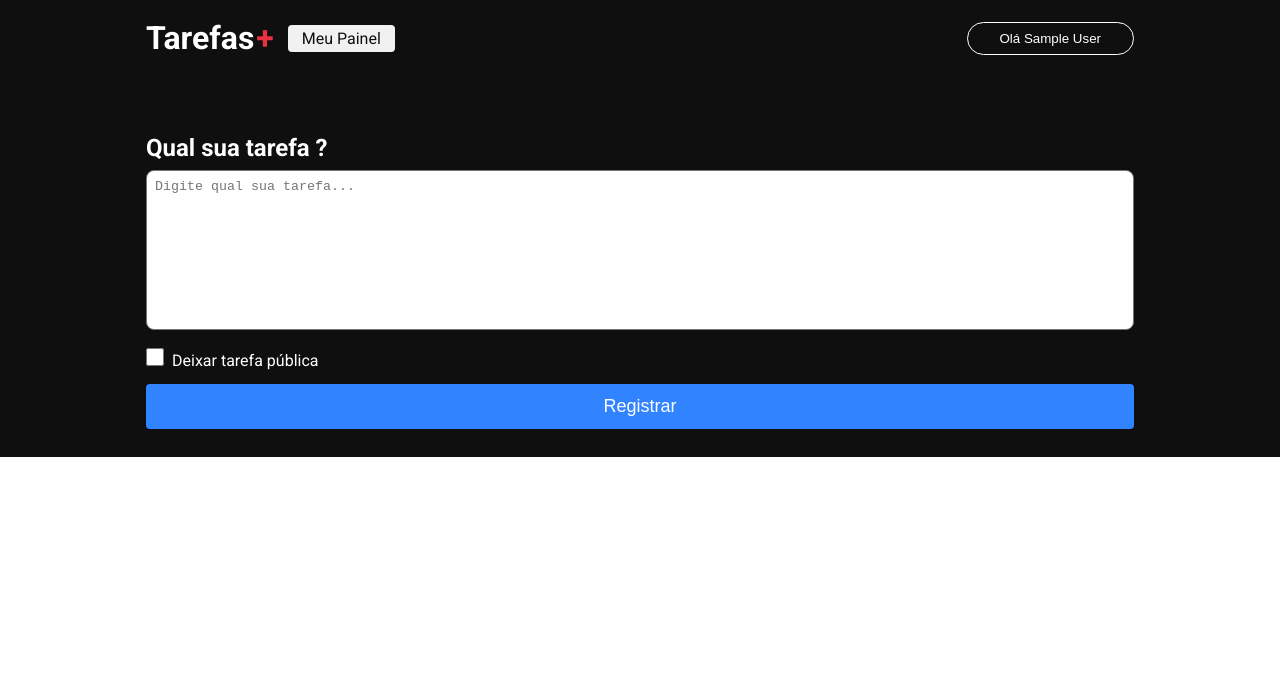
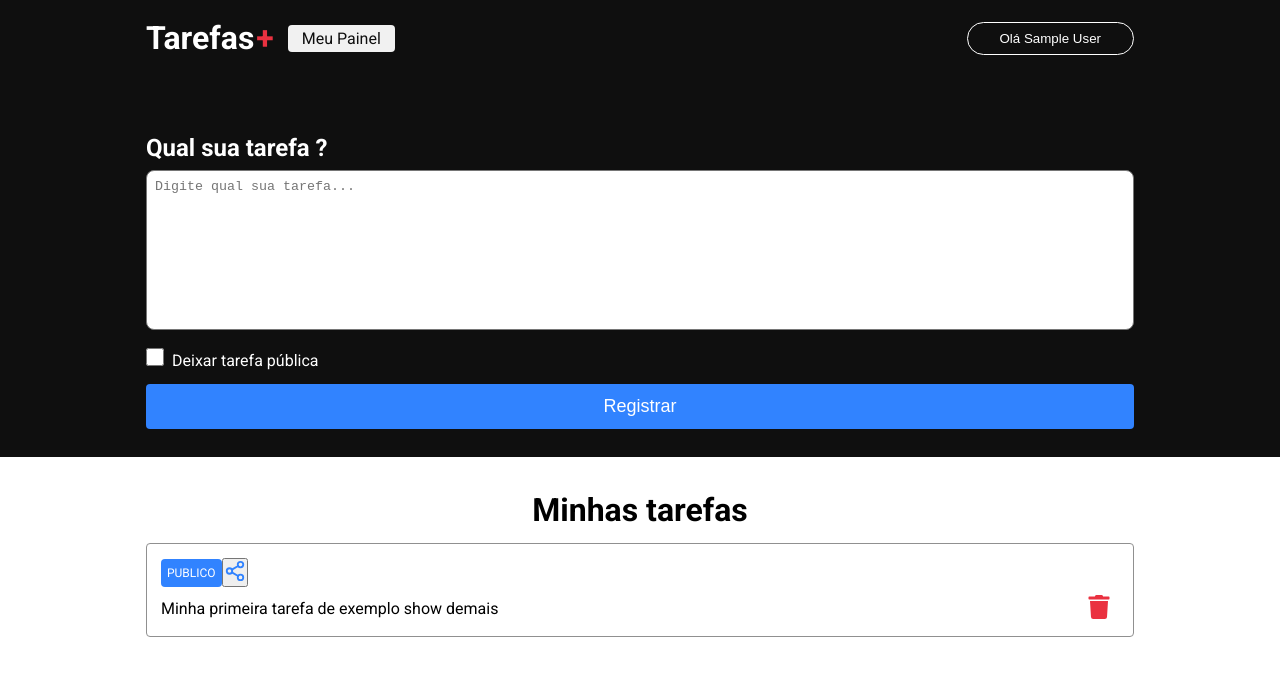
Before and after one commit to IanCaminhas/ProjetoTarefasCom-NextJS, a Next.js app: page /dashboard in a window 1280 px wide. Shown: the top 676 px of the page. Built offline with nearby package versions, Linux system fonts and the light colour scheme; no server answers; sample sign-in values are in the browser's storage.

Commit message:
Criando dashboard pt2

```diff
--- a/package.json
+++ b/package.json
@@ -16,6 +16,7 @@
     "next-auth": "^4.23.0",
     "react": "18.2.0",
     "react-dom": "18.2.0",
+    "react-icons": "^4.10.1",
     "typescript": "5.1.6"
   }
 }
--- a/src/pages/dashboard/index.tsx
+++ b/src/pages/dashboard/index.tsx
@@ -3,6 +3,8 @@
 import Head from 'next/head'
 import { getSession } from "next-auth/react";
 import {Textarea} from '../../components/textarea';
+import {FiShare2 } from 'react-icons/fi'
+import {FaTrash} from 'react-icons/fa'
 
 export default function Dashboard() {
 
@@ -41,6 +43,28 @@
                         </form>
                     </div>
                 </section>
+
+                <section className={styles.taskContainer}>
+                    <h1>Minhas tarefas</h1>
+                    <article className={styles.task}>
+                        <div className={styles.tagContainer}>
+                            <label className={styles.tag}>PUBLICO</label>
+                            <button className={styles.sharedButton}>
+                                <FiShare2
+                                    size={22}
+                                    color="#3183ff"
+                                />
+                            </button>
+                        </div>
+                        <div className={styles.taskContent}>
+                            <p>Minha primeira tarefa de exemplo show demais</p>
+                            <button className={styles.trashButton}>
+                                <FaTrash size={24} color="#ea3140" />
+                            </button>
+                        </div>
+                    </article>
+                </section>
+
             </main>
 
         </div>
--- a/src/pages/dashboard/styles.module.css
+++ b/src/pages/dashboard/styles.module.css
@@ -46,3 +46,75 @@
     padding: 12px 0;
     font-size: 18px;
   }
+
+  .taskContainer {
+    margin: 34px auto 0 auto;
+    padding: 0 18px;
+    width: 100%;
+    max-width: 1024px;
+    display: flex;
+    flex-direction: column;
+  }
+
+  .taskContainer a {
+    text-decoration: none;
+    color: #0f0f0f;
+  }
+
+  .taskContainer h1 {
+    text-align: center;
+    font-size: 32px;
+    margin-bottom: 14px;
+  }
+
+  .task {
+    margin-bottom: 14px;
+    line-height: 150%;
+    display: flex;
+    flex-direction: column;
+    align-items: flex-start;
+    border: 1.5px solid #909090;
+    border-radius: 4px;
+    padding: 14px;
+  }
+
+  .tagContainer {
+    display: flex;
+    align-items: center;
+    justify-content: center;
+    margin-bottom: 8px;
+  }
+
+  .tag {
+    background-color: #3183ff;
+    padding: 2px 6px;
+    color: #fff;
+    border-radius: 4px;
+    font-size: 12px;
+  }
+
+  .shareButton {
+    background-color: transparent;
+    border: 0;
+    margin: 0 8px;
+    cursor: pointer;
+  }
+
+  .taskContent {
+    display: flex;
+    align-items: center;
+    justify-content: space-between;
+    width: 100%;
+  }
+
+  /*white-space: pre-wrap; é para exibir quando o etxto tiver quebras de linha */
+  .taskContent p {
+    white-space: pre-wrap;
+  }
+
+  .trashButton {
+    cursor: pointer;
+    background: transparent;
+    border: 0;
+    margin: 0 8px;
+  }
```
Also changed, not shown: 1 other file (tests, documents, lock files or other folders).
